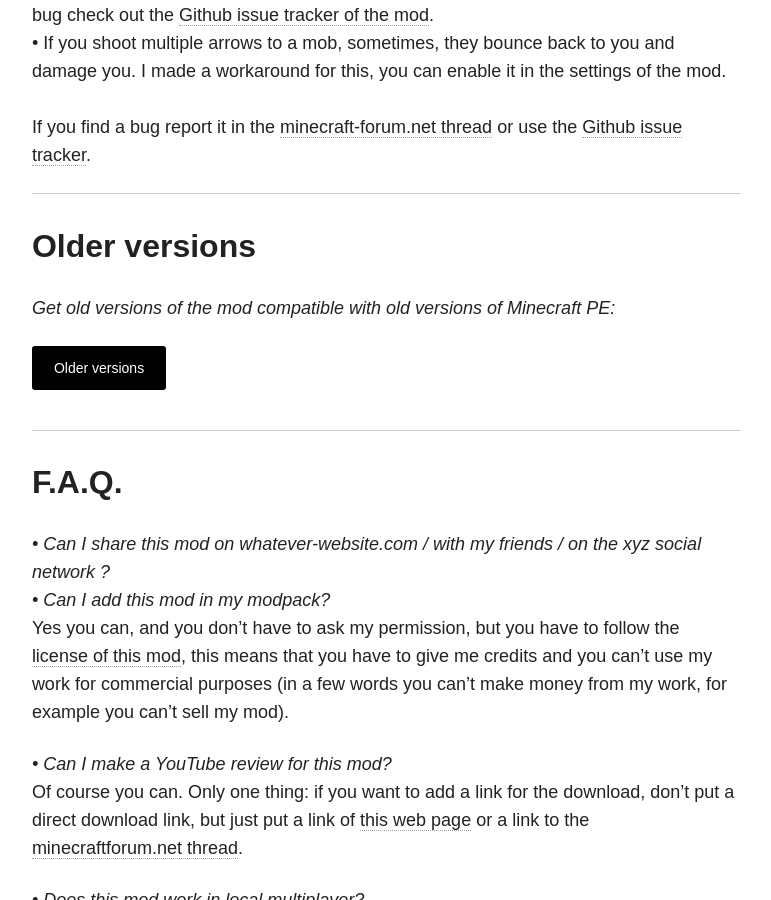
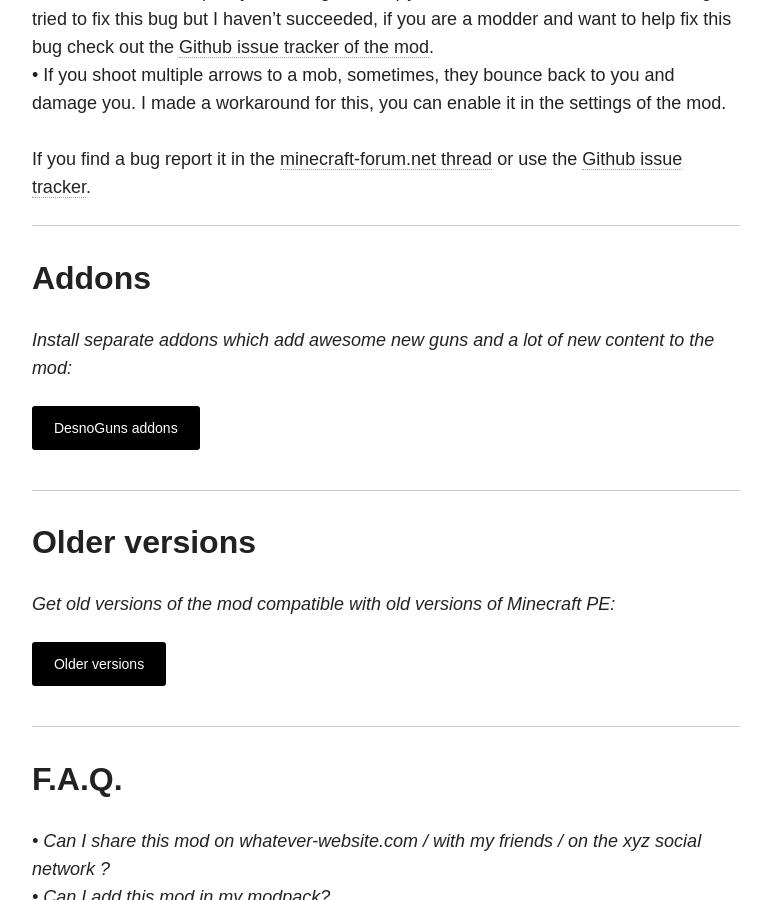
Before and after one commit to Desno365/Desno365.github.io, a Jekyll site: the page built from minecraft/desnoguns-mod/index.md, in a window 1280 px wide and 900 px high, scrolled down 14543 px. Shown: the whole window, without its empty margins (254-1025 px from the left). Built offline with Jekyll 4.4.1, drawn with Linux system fonts in a browser that asks for light colours; nearby versions of some CDN libraries; comment, search, counter and statistics services are not loaded.

Commit message:
Add addons section

```diff
--- a/minecraft/desnoguns-mod/index.md
+++ b/minecraft/desnoguns-mod/index.md
@@ -218,6 +218,14 @@
 
 ---
 
+## Addons
+
+<i>Install separate addons which add awesome new guns and a lot of new content to the mod:</i>
+
+<div markdown="0"><a href="{{ site.url }}/minecraft/desnoguns-mod/addons" class="btn">DesnoGuns addons</a></div>
+
+---
+
 ## Older versions
 
 <i>Get old versions of the mod compatible with old versions of Minecraft PE:</i>
```
